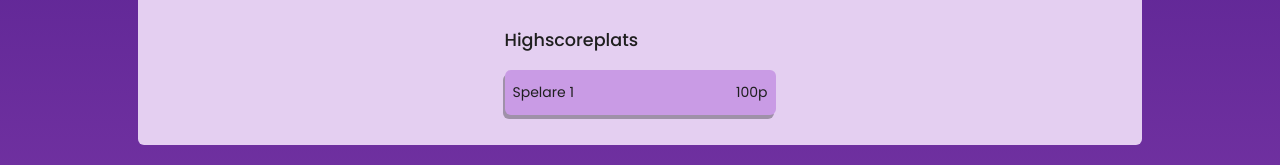
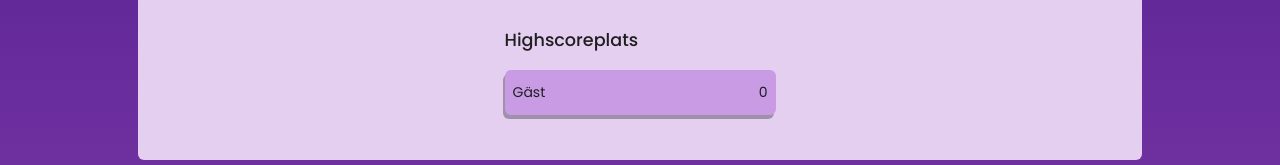
Before and after one commit to visceral89/Agil-Grupp-2, a Vue app: page /game/result in a window 1280 px wide. Shown: the part 326-491 px from the top of the page. Built offline with nearby package versions, Linux system fonts and the light colour scheme.

Commit message:
touchup resultcard

```diff
--- a/src/components/ResultCard.vue
+++ b/src/components/ResultCard.vue
@@ -8,7 +8,7 @@
                <img :src="base_url + userStorage.activeUser.avatar" alt="Profilavtar">
             </div>
             <div class="result-list-wrapper">
-               <h2>Grattis, spelare vann!</h2>
+               <h2>Grattis, {{ userStorage.activeUser.username }} vann!</h2>
                <div class="result-list">
                   <p>Resultat</p>
                   <div class="result-card">
@@ -34,8 +34,8 @@
                <div class="result-list">
                   <p>Highscoreplats</p>
                   <div class="result-card">
-                     <p>Spelare 1</p>
-                     <p>100p</p>
+                     <p>{{ userStorage.activeUser.username }}</p>
+                     <p>{{ userStorage.activeUser.points }}</p>
                   </div>
                </div>
             </div>
@@ -111,6 +111,7 @@
       background-color: var(--color-card-secondary);
       box-shadow: var(--box-shadow);
       padding: 0 8px;
+      margin-bottom: 15px;
    }
    .result-card > p {
       color: var(--color-neutral-dark);
```
